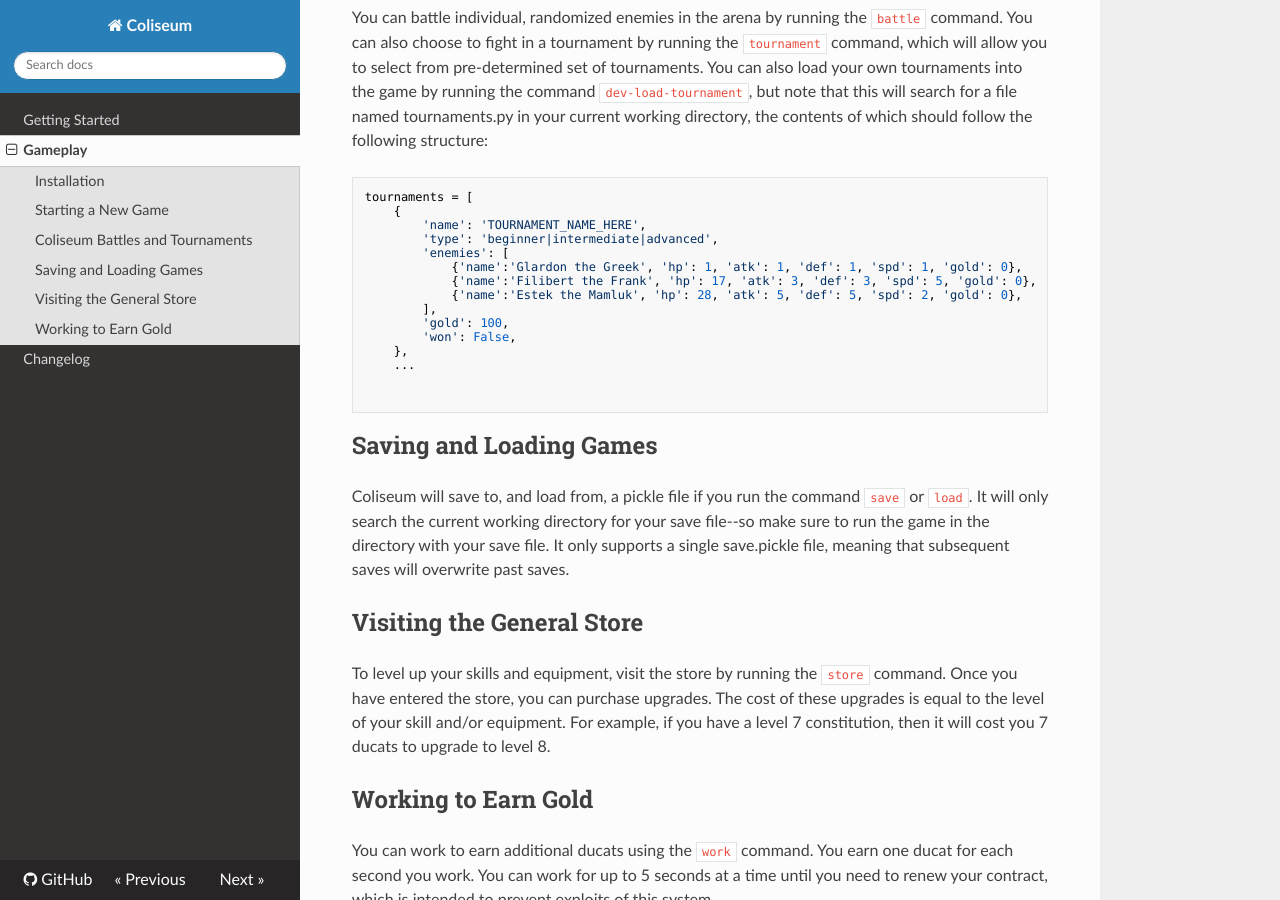
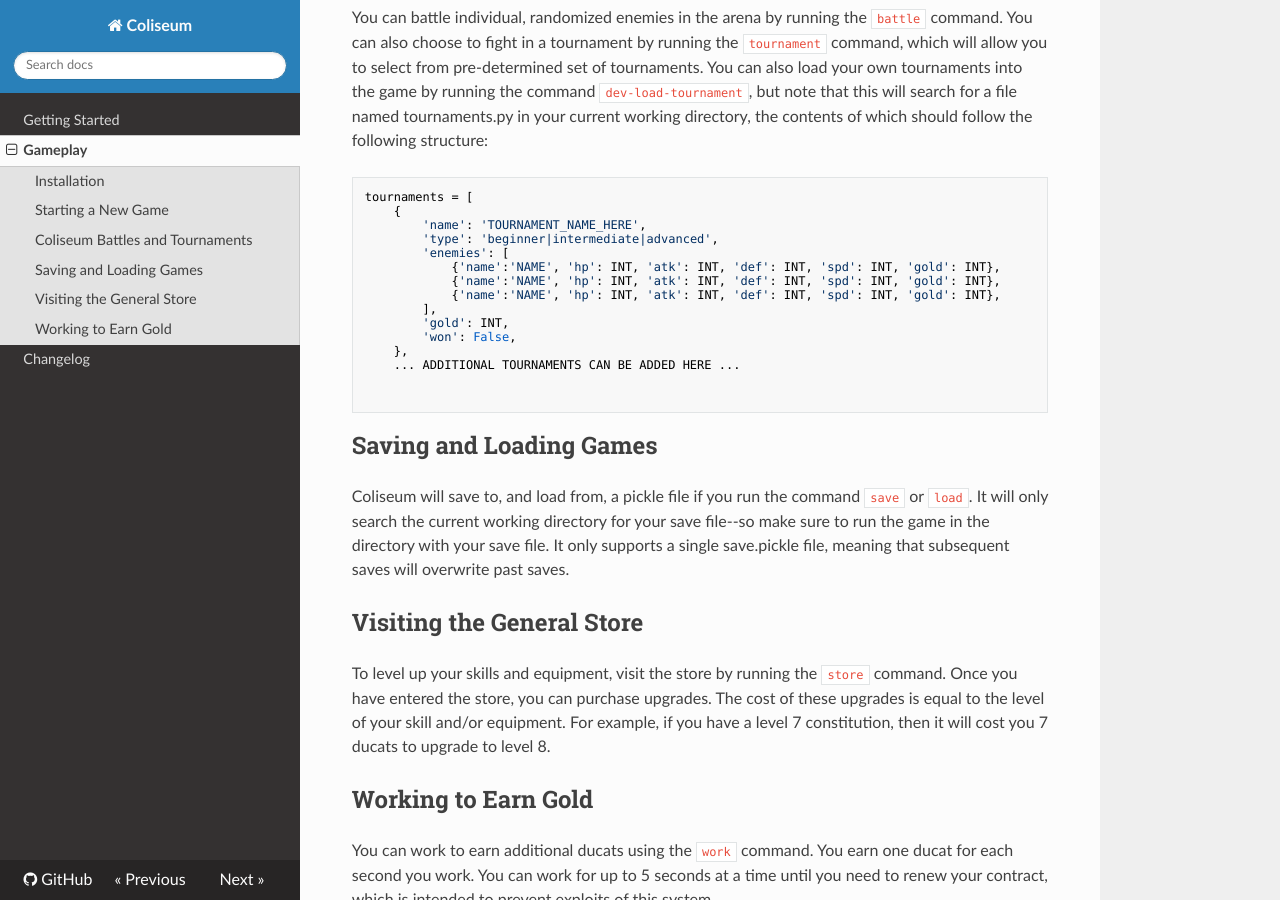
Before and after one commit to signebedi/coliseum, an MkDocs documentation site: the page built from docs/gameplay.md, in a window 1280 px wide and 900 px high, scrolled down 614 px. Built offline with MkDocs 1.6.1, drawn with Linux system fonts in a browser that asks for light colours; nearby versions of some CDN libraries.

````diff
--- a/docs/gameplay.md
+++ b/docs/gameplay.md
@@ -26,14 +26,14 @@ tournaments = [
         'name': 'TOURNAMENT_NAME_HERE',
         'type': 'beginner|intermediate|advanced',
         'enemies': [
-            {'name':'Glardon the Greek', 'hp': 1, 'atk': 1, 'def': 1, 'spd': 1, 'gold': 0},
-            {'name':'Filibert the Frank', 'hp': 17, 'atk': 3, 'def': 3, 'spd': 5, 'gold': 0},
-            {'name':'Estek the Mamluk', 'hp': 28, 'atk': 5, 'def': 5, 'spd': 2, 'gold': 0},
+            {'name':'NAME', 'hp': INT, 'atk': INT, 'def': INT, 'spd': INT, 'gold': INT},
+            {'name':'NAME', 'hp': INT, 'atk': INT, 'def': INT, 'spd': INT, 'gold': INT},
+            {'name':'NAME', 'hp': INT, 'atk': INT, 'def': INT, 'spd': INT, 'gold': INT},
         ],
-        'gold': 100,
+        'gold': INT,
         'won': False,
     },
-    ...
+    ... ADDITIONAL TOURNAMENTS CAN BE ADDED HERE ...
 
 
 ```
````
Also changed, not shown: docs/index.md (+17 -1 lines).
